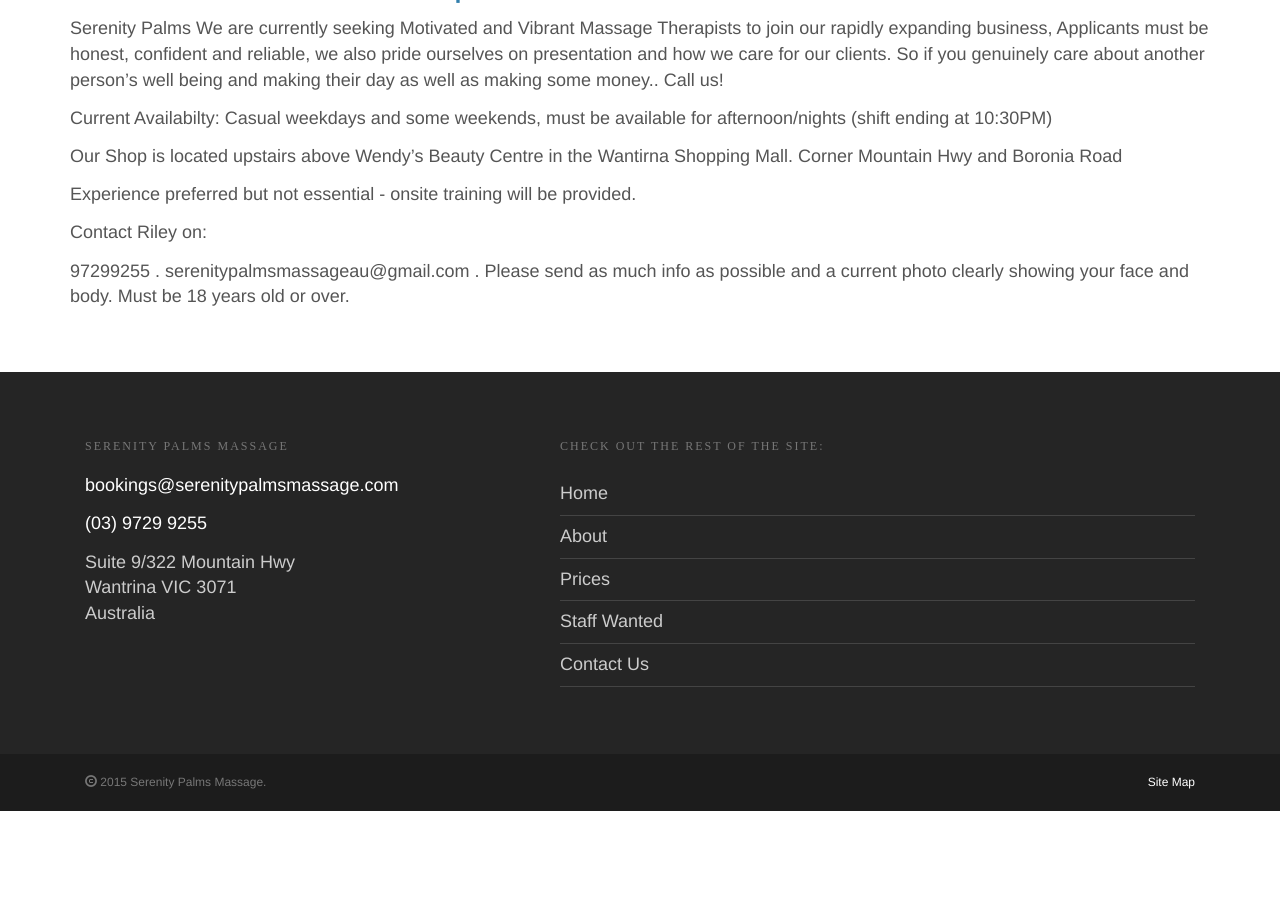
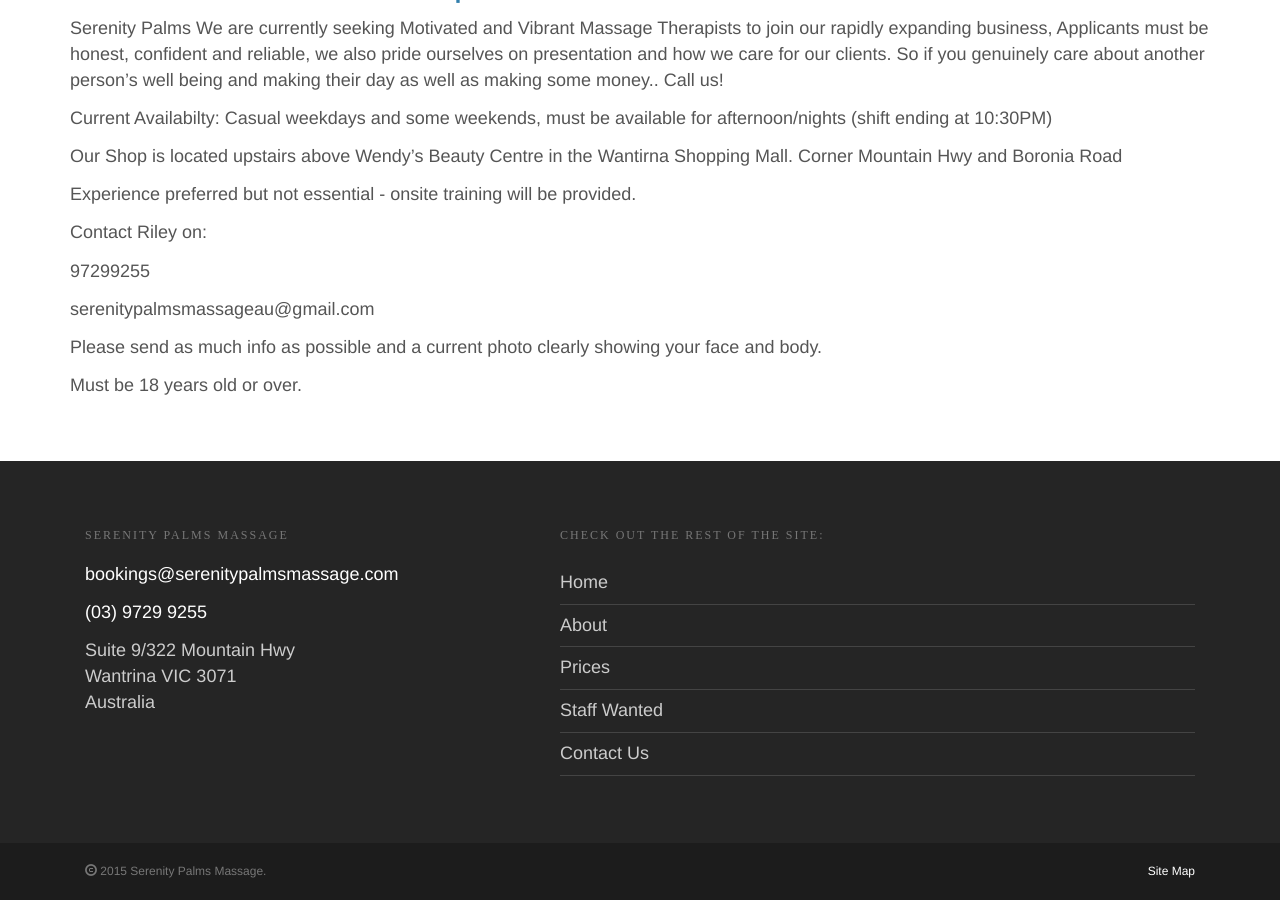
Before and after one commit to rileymason/serenitypalms.github.io, a Jekyll site: the page built from staff-wanted/index.md, in a window 1280 px wide and 900 px high, scrolled down 749 px. Built offline with Jekyll 4.4.1, drawn with Linux system fonts in a browser that asks for light colours; before the commit the page ends 1560 px from its top, so only the background shows below that.

```diff
--- a/staff-wanted/index.md
+++ b/staff-wanted/index.md
@@ -19,7 +19,10 @@ Experience preferred but not essential - onsite training will be provided.
 
 Contact Riley on:
 
-97299255 .
-serenitypalmsmassageau@gmail.com .
+97299255
+
+serenitypalmsmassageau@gmail.com
+
 Please send as much info as possible and a current photo clearly showing your face and body.
+
 Must be 18 years old or over.
```
